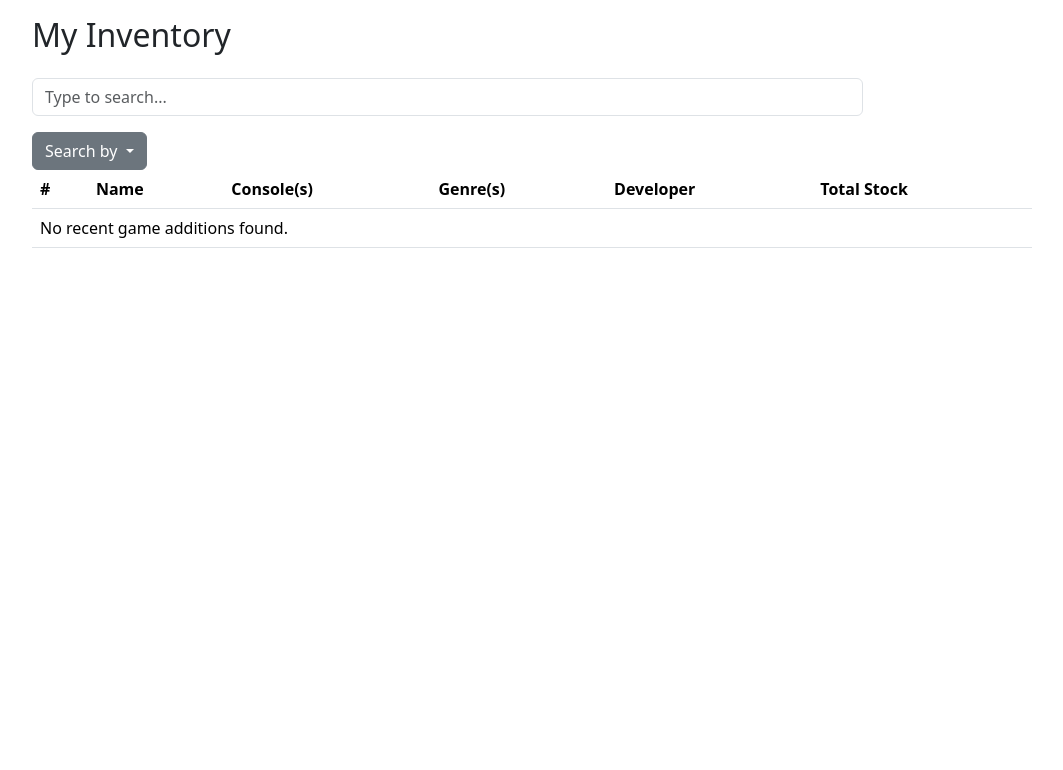
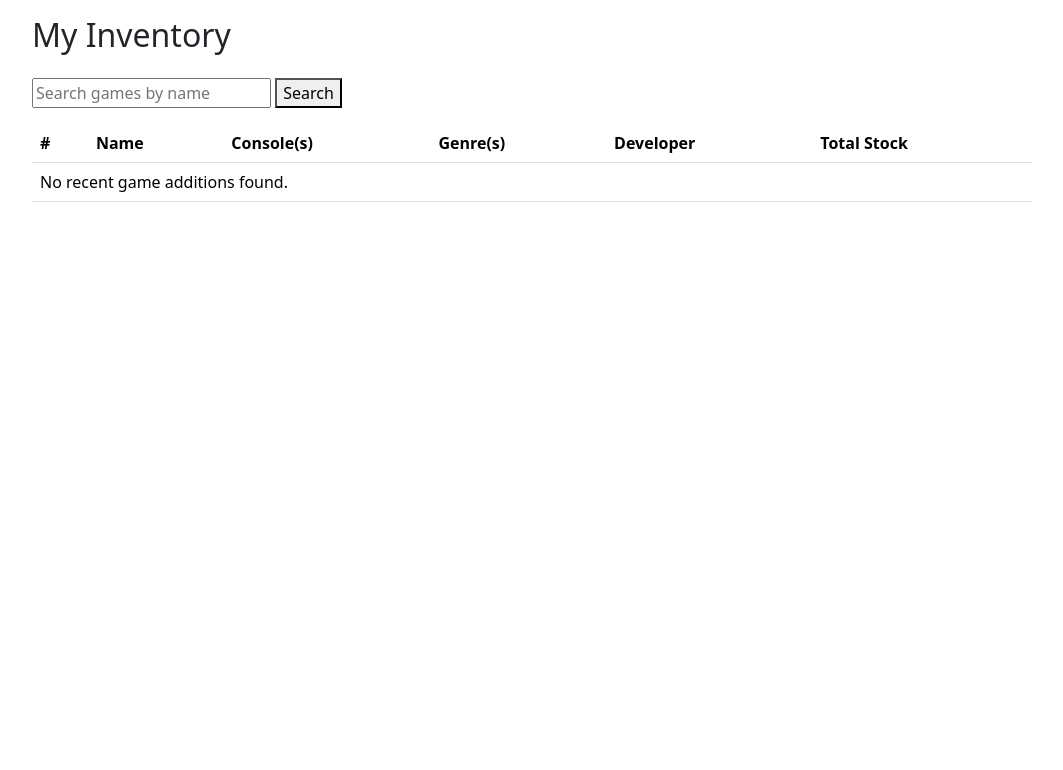
Before and after one commit to l0gnes/questventory, a Django app: page /inventory.html in a window 1280 px wide. Shown: the part 56-826 px from the top of the page, without its empty margins (50-1113 px from the left). After the commit the page ends 258 px from the top, so only its background shows below. Run offline with Django 5.2, Linux system fonts and the light colour scheme; data that the repository does not hold is empty.

Commit message:
nothing important

```diff
--- a/questventory/Questventory_App/admin.py
+++ b/questventory/Questventory_App/admin.py
@@ -1,6 +1,7 @@
 from django.contrib import admin
-from .models import Console, Genre, Developer
+from .models import Console, Genre, Developer, GameConsoleStock
 
 admin.site.register(Console)
 admin.site.register(Genre)
 admin.site.register(Developer)
+admin.site.register(GameConsoleStock)
--- a/questventory/Questventory_App/iteratorSearchByName.py
+++ b/questventory/Questventory_App/iteratorSearchByName.py
@@ -47,3 +47,7 @@ class GameList(Iterable):
 
     def __getitem__(self, index : int) -> Game:
         return self.games[index]
+
+    def search_by_name(self, query: str) -> "GameList":
+        matching_games = [game for game in self.games if query.lower() in game.title.lower()]
+        return GameList(matching_games)
--- a/questventory/Questventory_App/templates/inventory.html
+++ b/questventory/Questventory_App/templates/inventory.html
@@ -6,22 +6,15 @@
     <div class="row align-items-start h-100">
         <div class="col-9 h-100">
 
-            <div class="mb-3">
-                <input class="form-control" placeholder="Type to search..."/>
-            </div>
+            <form method="get" action="{% url 'search_inventory' %}">
+                <input type="text" name="search" placeholder="Search games by name">
+                <button type="submit">Search</button>
+            </form>
 
-            <div class="col-3">
-                <div class="dropdown">
-                    <button class="btn btn-secondary dropdown-toggle" type="button" data-bs-toggle="dropdown" aria-expanded="false">
-                        Search by
-                    </button>
-                    <ul class="dropdown-menu">
-                        <li><a class="dropdown-item" href="#">Game Title</a></li>
-                        <li><a class="dropdown-item" href="#">Console</a></li>
-                        <li><a class="dropdown-item" href="#">Developer</a></li>
-                        <li><a class="dropdown-item" href="#">Publisher</a></li>
-                    </ul>
-                </div>
+            {% for game in game_list %}
+                <div>{{ game.title }}</div>
+                <!-- Display other game details as needed -->
+            {% endfor %}
 
             <div class="h-100 inline-block"> <!-- Scrollbox -->
 
@@ -45,15 +38,7 @@
                                     <td>{% for console in game.consoles.all %}{{ console.name }}{% if not forloop.last %}, {% endif %}{% endfor %}</td>
                                     <td>{% for genre in game.genres.all %}{{ genre.name }}{% if not forloop.last %}, {% endif %}{% endfor %}</td>
                                     <td>{{ game.developer.name }}</td>
-                                    <td>
-                                        {% with total_stock=0 %}
-                                            {% for stock in game.gameconsolestock_set.all %}
-                                                {% with total_stock=total_stock|add:stock.stock %}
-                                                {% endwith %}
-                                            {% endfor %}
-                                        {{ total_stock }}
-                                        {% endwith %}
-                                    </td>
+                                    <td>{{ game.total_stock }}</td>
                                 </tr>
                             {% empty %}
                                 <tr>
--- a/questventory/Questventory_App/views.py
+++ b/questventory/Questventory_App/views.py
@@ -1,9 +1,8 @@
 from django.shortcuts import get_object_or_404, render, redirect
-from django.views.decorators.http import require_http_methods
-from django.views.generic.base import TemplateView
 from .forms import ComprehensiveGameForm
-from .models import Game, Genre, Developer, Console, GameConsoleStock
+from .models import Game, GameConsoleStock
 from .abstractGameFactory import GameInventoryFactory
+from .iteratorSearchByName import GameList
 from django.db.models import Sum
 
 def home(request):
@@ -35,8 +34,9 @@ def home(request):
     else:
         form = ComprehensiveGameForm()
 
+    low_stock_games = GameConsoleStock.objects.filter(is_low_stock=True)
     recent_games = Game.objects.annotate(total_stock=Sum('gameconsolestock__stock')).order_by('-id')[:10]
-    return render(request, 'home.html', {'form': form, 'recent_games': recent_games})
+    return render(request, 'home.html', {'form': form, 'recent_games': recent_games, 'low_stock_games': low_stock_games})
 
 def allInventory(request):
     wholeInventory = Game.objects.all().order_by('-id')[0::]
@@ -50,3 +50,12 @@ def deleteInventoryEntry(request, pk):
     game = get_object_or_404(Game, pk=pk)
     game.delete()
     return redirect('inventory')
+
+def search_inventory(request):
+    search_query = request.GET.get('search', '')
+    all_games = Game.objects.all()
+    game_list = GameList(list(all_games))
+    if search_query:
+        game_list = game_list.search_by_name(search_query)
+
+    return render(request, 'inventory_search.html', {'game_list': game_list})
--- a/questventory/questventory/settings.py
+++ b/questventory/questventory/settings.py
@@ -37,7 +37,7 @@ INSTALLED_APPS = [
     'django.contrib.sessions',
     'django.contrib.messages',
     'django.contrib.staticfiles',
-    'Questventory_App.apps.QuestventoryAppConfig'
+    'Questventory_App.apps.QuestventoryAppConfig',
 ]
 
 MIDDLEWARE = [
```
Also changed, not shown: questventory/Questventory_App/models.py (+4 -3 lines), questventory/Questventory_App/observerKeepTrackOfStock.py (+8 -11 lines), questventory/Questventory_App/templates/home.html (+13 -3 lines), questventory/Questventory_App/apps.py (line endings or trailing spaces), questventory/Questventory_App/migrations/0005_gameconsolestock_is_low_stock.py (added), questventory/Questventory_App/migrations/0006_alter_console_name.py (added).
